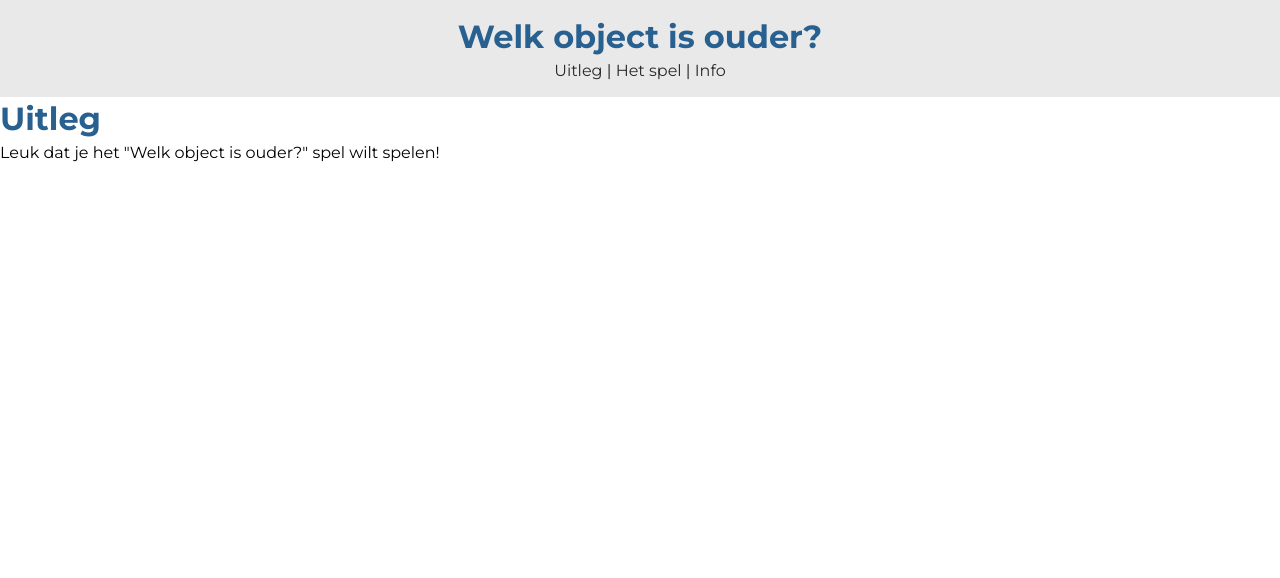
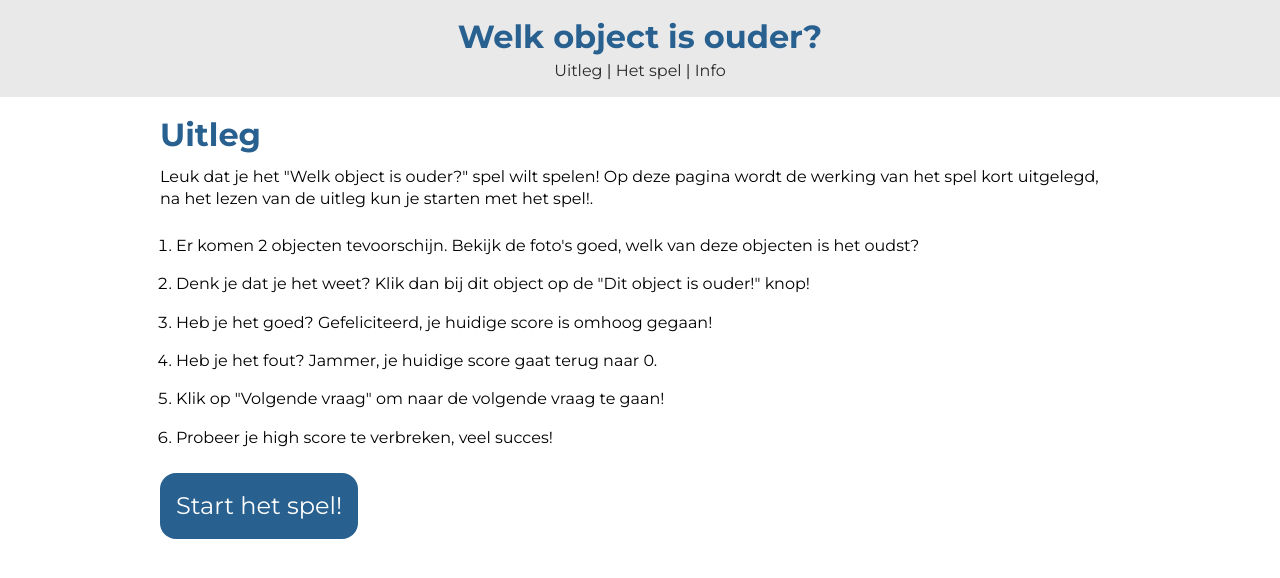
Before and after one commit to DaanKos/frontend-applications, a React (Create React App) app in the folder fa-1/: page / in a window 1280 px wide. Shown: the top 578 px of the page. Built offline with nearby package versions, Linux system fonts and the light colour scheme; no server answers; the HTML template or start-up script is replaced by a standard one.

Commit message:
Last update before deploy

```diff
--- a/fa-1/package.json
+++ b/fa-1/package.json
@@ -2,6 +2,7 @@
   "name": "fa-1",
   "version": "0.1.0",
   "private": true,
+  "homepage": "https://DaanKos.github.io/frontend-applications",
   "dependencies": {
     "axios": "^0.19.0",
     "react": "^16.10.2",
@@ -11,6 +12,8 @@
     "uuid": "^3.3.3"
   },
   "scripts": {
+    "predeploy": "npm run build",
+    "deploy": "gh-pages -d build",
     "start": "react-scripts start",
     "build": "react-scripts build",
     "test": "react-scripts test",
@@ -30,5 +33,8 @@
       "last 1 firefox version",
       "last 1 safari version"
     ]
+  },
+  "devDependencies": {
+    "gh-pages": "^2.1.1"
   }
 }
--- a/fa-1/src/App.css
+++ b/fa-1/src/App.css
@@ -30,6 +30,62 @@ a {
 .invisibleClass {
     opacity: 0;
     display: none !important;
+}
+
+.headerStyle {
+    background: #e9e9e9;
+    color: #151515;
+    text-align: center;
+    padding: 15px;
+}
+
+.headerLinkStyle {
+    color: #2a2a2a;
+    text-decoration: none;
+}
+
+.explainpageLink {
+    text-decoration: none;
+    font-size: 1.5rem;
+    display: block;
+    padding: 1rem;
+    margin: .5rem 0;
+    border-radius: 1rem;
+    background-color: #286090;
+    color: #fff;
+}
+
+.infopageWrap {
+    display: flex;
+    flex-wrap: wrap;
+    justify-content: flex-start;
+    width: 75%;
+    margin: 1rem auto;
+}
+
+.infopageWrap p {
+    margin: .5rem 0;
+}
+
+.explainpageWrap ol {
+    padding-left: 1rem;
+    width: 100%;
+}
+
+.explainpageWrap li {
+    margin: 1rem 0;
+}
+
+.explainpageWrap {
+    display: flex;
+    flex-wrap: wrap;
+    justify-content: flex-start;
+    width: 75%;
+    margin: 1rem auto;
+}
+
+.explainpageWrap p {
+    margin: .5rem 0;
 }
 
 .singleObject {
--- a/fa-1/src/App.js
+++ b/fa-1/src/App.js
@@ -185,7 +185,7 @@ class App extends Component {
                                 <p>{ this.state.currentMessage }</p>
                                 </div>
                                 <div className="nextButtonWrap">
-                                <button disabled={this.state.nextButtonDisabled} onClick={this.pushNextObjects}>Volgende</button>
+                                <button disabled={this.state.nextButtonDisabled} onClick={this.pushNextObjects}>Volgende vraag</button>
                                 </div>
                                 <div className="scoringWrap">
                                 <div><p>Je huidige score:</p><p>{this.state.currentScore}</p></div>
--- a/fa-1/src/components/Object.js
+++ b/fa-1/src/components/Object.js
@@ -1,5 +1,4 @@
 import React, { Component } from 'react'
-import PropTypes from 'prop-types';
 
 export class Object extends Component {
     // State in which I declare to classnames which are used for showing/hiding the year of creation and link for more info
@@ -42,9 +41,4 @@ export class Object extends Component {
     }
 }
 
-// PropTypes
-Object.propTypes = {
-    object: PropTypes.object.isRequired,
-}
-
 export default Object
--- a/fa-1/src/components/Objects.js
+++ b/fa-1/src/components/Objects.js
@@ -1,6 +1,5 @@
 import React, { Component } from 'react';
 import Object from './Object';
-import PropTypes from 'prop-types';
 
 class Objects extends Component {
     compare = (object) => {
@@ -28,9 +27,4 @@ class Objects extends Component {
     }
 }
 
-// PropTypes
-Objects.propTypes = {
-    objects: PropTypes.array.isRequired,
-}
-
 export default Objects;
--- a/fa-1/src/components/layout/Header.js
+++ b/fa-1/src/components/layout/Header.js
@@ -1,25 +1,14 @@
 import React from 'react';
 import { Link } from 'react-router-dom';
+import '../../App.css';
 
 function Header() {
     return (
-        <header style={headerStyle}>
+        <header className="headerStyle">
             <h1>Welk object is ouder?</h1>
-            <Link style={linkStyle} to="/">Uitleg</Link> | <Link style={linkStyle} to="/het-spel">Het spel</Link> | <Link style={linkStyle} to="/info">Info</Link>
+            <Link className="headerLinkStyle" to="/">Uitleg</Link> | <Link className="headerLinkStyle" to="/het-spel">Het spel</Link> | <Link className="headerLinkStyle" to="/info">Info</Link>
         </header>
     )
 }
 
-const headerStyle = {
-    background: '#e9e9e9',
-    color: '#151515',
-    textAlign: 'center',
-    padding: '15px'
-}
-
-const linkStyle = {
-    color: '#2a2a2a',
-    textDecoration: 'none'
-}
-
 export default Header;
--- a/fa-1/src/components/pages/About.js
+++ b/fa-1/src/components/pages/About.js
@@ -3,12 +3,13 @@ import React from 'react'
 function About() {
     return (
         <React.Fragment>
-           <h1>Info</h1>
-           <p>Dit project is gemaakt door Daan Kos (500770599) als onderdeel van het vak Frontend-Applications binnen de tech-track van CMD - Information Design in leerjaar 3</p>
-           <p>In de applicatie wordt data gebruikt van het Nationaal Museum van Wereldculturen, hiervoor wordt hun API gebruikt. Deze data is dus eigendom van hem en niet van mij.</p>
+            <div className="infopageWrap">
+            <h1>Info</h1>
+            <p>Dit project is gemaakt door Daan Kos (500770599) als onderdeel van het vak Frontend-Applications binnen de tech-track van CMD - Information Design in leerjaar 3</p>
+            <p>In de applicatie wordt data gebruikt van het Nationaal Museum van Wereldculturen, hiervoor wordt hun API gebruikt. Deze data is dus eigendom van hem en niet van mij.</p>
+            </div>
         </React.Fragment>
     )
 }
 
-
 export default About;
--- a/fa-1/src/components/pages/Tutorial.js
+++ b/fa-1/src/components/pages/Tutorial.js
@@ -1,14 +1,24 @@
-import React from 'react'
+import React from 'react';
+import { Link } from 'react-router-dom';
 
 function Tutorial() {
     return (
         <React.Fragment>
+        <div className="explainpageWrap">
            <h1>Uitleg</h1>
-           <p>Leuk dat je het "Welk object is ouder?" spel wilt spelen!</p>
-
+           <p>Leuk dat je het "Welk object is ouder?" spel wilt spelen! Op deze pagina wordt de werking van het spel kort uitgelegd, na het lezen van de uitleg kun je starten met het spel!.</p>
+           <ol>
+            <li>Er komen 2 objecten tevoorschijn. Bekijk de foto's goed, welk van deze objecten is het oudst?</li>
+            <li>Denk je dat je het weet? Klik dan bij dit object op de "Dit object is ouder!" knop!</li>
+            <li>Heb je het goed? Gefeliciteerd, je huidige score is omhoog gegaan!</li>
+            <li>Heb je het fout? Jammer, je huidige score gaat terug naar 0.</li>
+            <li>Klik op "Volgende vraag" om naar de volgende vraag te gaan!</li>
+            <li>Probeer je high score te verbreken, veel succes!</li>
+           </ol>
+           <Link className="explainpageLink" to="/het-spel">Start het spel!</Link>
+        </div>
         </React.Fragment>
     )
 }
 
-
 export default Tutorial;
```
Also changed, not shown: 1 other file (tests, documents, lock files or other folders).
